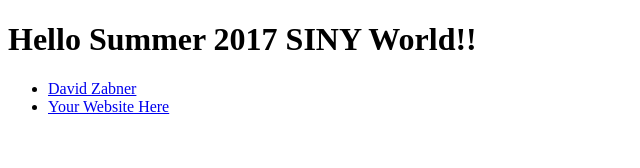
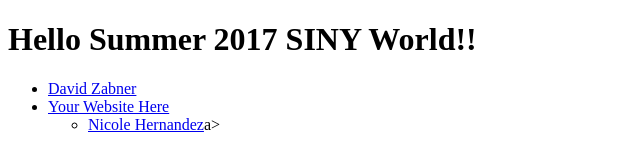
Before and after one commit to jareddickman/siny-summer-2017-first-website, a plain HTML site: page index.html in a window 1280 px wide. Shown: the whole page, without its empty margins (0-640 px from the left). Drawn offline with Linux system fonts and the light colour scheme.

Commit message:
Added Nicole files

```diff
--- /dev/null
+++ b/css/nicole.css
@@ -0,0 +1,3 @@
+div {
+	color:blue;
+}
--- a/index.html
+++ b/index.html
@@ -10,6 +10,8 @@
     	<li><a href="html/david.html">David Zabner</a></li>
       <li><a href="#">Your Website Here</a></li>
     	<ul>
+    	<li><a href="html/nicole.html">Nicole Hernandez</a>a></li>
+    	<ul>
   </div>
 </center>
 </body>
```
Also changed, not shown: html/nicole.html (added, +3 -0 lines).
